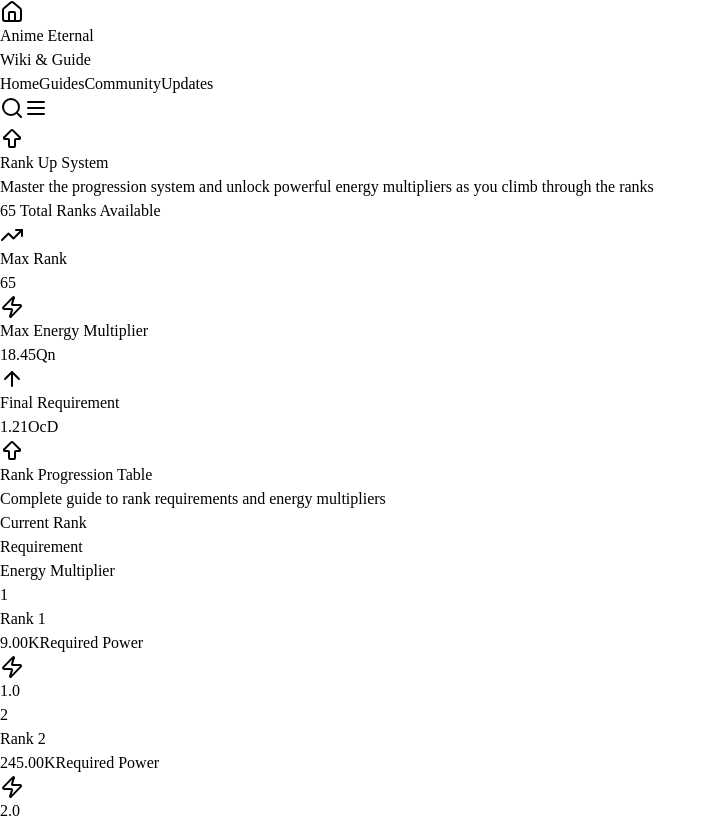
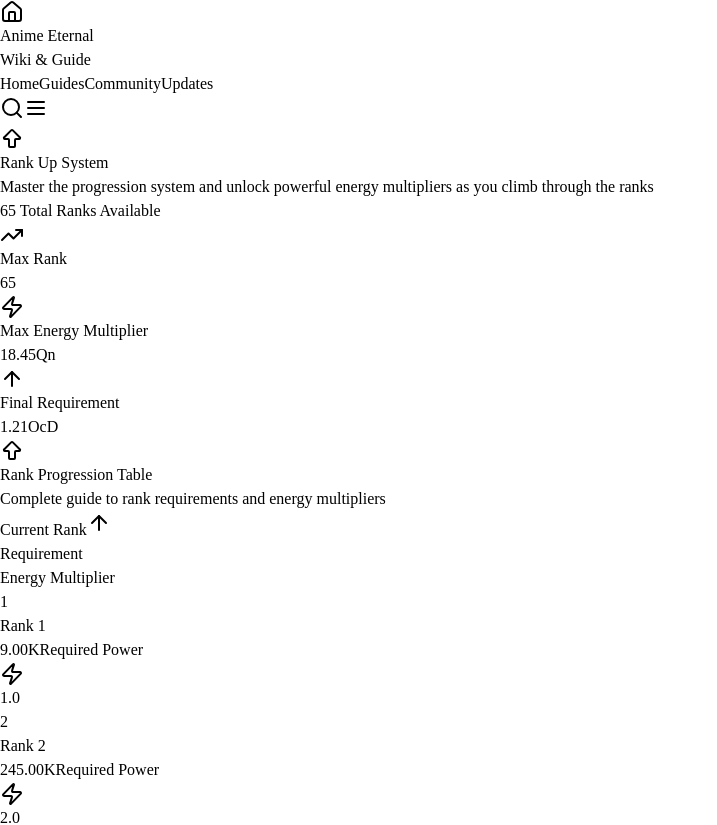
Before and after one commit to guilhermehpmoraes/anime-eternal-wiki, a React (Vite) app in the folder apps/web-client/: page /rank-up in a window 1280 px wide. Shown: the top 825 px of the page, without its empty margins (0-717 px from the left). Built offline with nearby package versions, Linux system fonts and the light colour scheme.

Commit message:
✨feat(rank-up): Implement sorting functionality for ranks
- Add sorting state to control rank order.
- Implement sorting logic for ascending and descending order.
- Update rank display to show maximum rank and related stats.
- Add sort toggle button with visual indicators for sort direction.

```diff
--- a/apps/web-client/src/routes/rank-up/index.tsx
+++ b/apps/web-client/src/routes/rank-up/index.tsx
@@ -1,6 +1,7 @@
 import { Badge, Card, CardContent, CardDescription, CardHeader, CardTitle } from "@anime-eternal-wiki/ui";
 import { createFileRoute } from "@tanstack/react-router";
-import { ArrowBigUp, ArrowUp, Crown, TrendingUp, Zap } from "lucide-react";
+import { ArrowBigUp, ArrowDown, ArrowUp, Crown, TrendingUp, Zap } from "lucide-react";
+import { useState } from "react";
 import wikiData from "../../data/wiki-data.json";
 
 export const Route = createFileRoute("/rank-up/")({
@@ -10,7 +11,27 @@ export const Route = createFileRoute("/rank-up/")({
 function RankUp() {
     // Busca os dados do módulo rank-up
     const rankUpModule = wikiData.modules.find((module) => module.id === "rank-up");
-    const ranks = rankUpModule?.data?.ranks || [];
+    const originalRanks = rankUpModule?.data?.ranks || [];
+
+    // Estado para controlar a ordenação
+    const [sortOrder, setSortOrder] = useState<"asc" | "desc">("asc");
+
+    // Aplica a ordenação baseada no estado atual
+    const ranks = [...originalRanks].sort((a, b) => {
+        if (sortOrder === "asc") {
+            return a.currentRank - b.currentRank;
+        } else {
+            return b.currentRank - a.currentRank;
+        }
+    });
+
+    // Função para alternar a ordenação
+    const toggleSort = () => {
+        setSortOrder(sortOrder === "asc" ? "desc" : "asc");
+    };
+
+    // Sempre usa o último rank do array original para stats (rank máximo)
+    const maxRank = originalRanks[originalRanks.length - 1];
 
     return (
         <main className="container mx-auto px-4 py-12">
@@ -38,7 +59,7 @@ function RankUp() {
                         </div>
                         <CardTitle className="text-white text-lg">Max Rank</CardTitle>
                         <CardDescription className="text-gray-400 text-2xl font-bold">
-                            {ranks[ranks.length - 1]?.currentRank || 0}
+                            {maxRank?.currentRank || 0}
                         </CardDescription>
                     </CardHeader>
                 </Card>
@@ -50,7 +71,7 @@ function RankUp() {
                         </div>
                         <CardTitle className="text-white text-lg">Max Energy Multiplier</CardTitle>
                         <CardDescription className="text-gray-400 text-2xl font-bold">
-                            {ranks[ranks.length - 1]?.energyMultiplier || "0x"}
+                            {maxRank?.energyMultiplier || "0x"}
                         </CardDescription>
                     </CardHeader>
                 </Card>
@@ -62,7 +83,7 @@ function RankUp() {
                         </div>
                         <CardTitle className="text-white text-lg">Final Requirement</CardTitle>
                         <CardDescription className="text-gray-400 text-2xl font-bold">
-                            {ranks[ranks.length - 1]?.requirement || "0"}
+                            {maxRank?.requirement || "0"}
                         </CardDescription>
                     </CardHeader>
                 </Card>
@@ -80,7 +101,20 @@ function RankUp() {
 
                 {/* Table Header */}
                 <div className="grid grid-cols-3 gap-4 p-4 bg-white/5 border-b border-white/10">
-                    <div className="text-white font-semibold text-sm uppercase tracking-wide">Current Rank</div>
+                    <div className="flex items-center gap-2">
+                        <span className="text-white font-semibold text-sm uppercase tracking-wide">Current Rank</span>
+                        <button
+                            type="button"
+                            onClick={toggleSort}
+                            className="p-1 hover:bg-white/10 rounded transition-colors"
+                            title={`Sort ${sortOrder === "asc" ? "Descending" : "Ascending"}`}>
+                            {sortOrder === "asc" ? (
+                                <ArrowUp className="w-4 h-4 text-blue-400" />
+                            ) : (
+                                <ArrowDown className="w-4 h-4 text-blue-400" />
+                            )}
+                        </button>
+                    </div>
                     <div className="text-white font-semibold text-sm uppercase tracking-wide">Requirement</div>
                     <div className="text-white font-semibold text-sm uppercase tracking-wide">Energy Multiplier</div>
                 </div>
```
